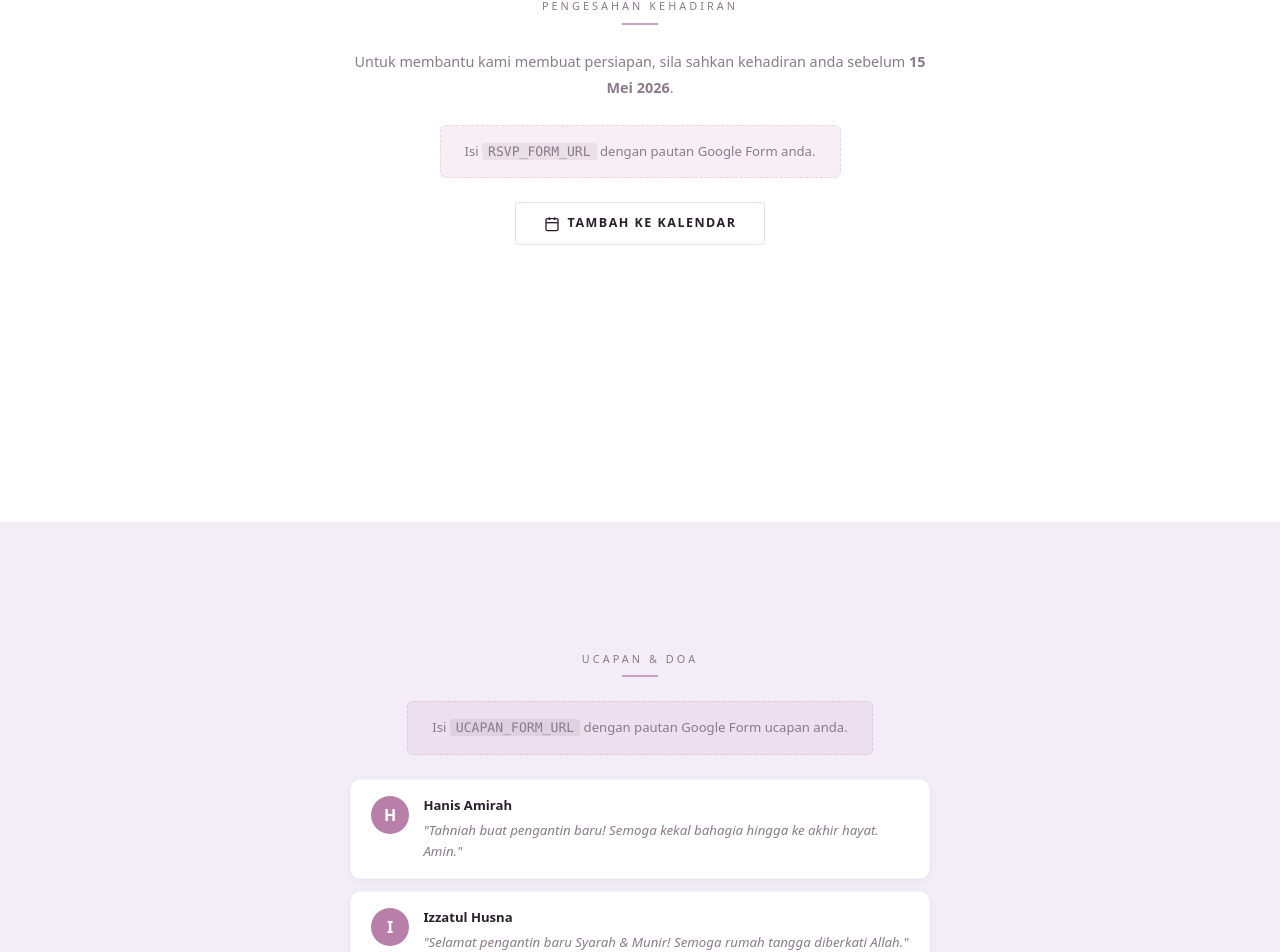
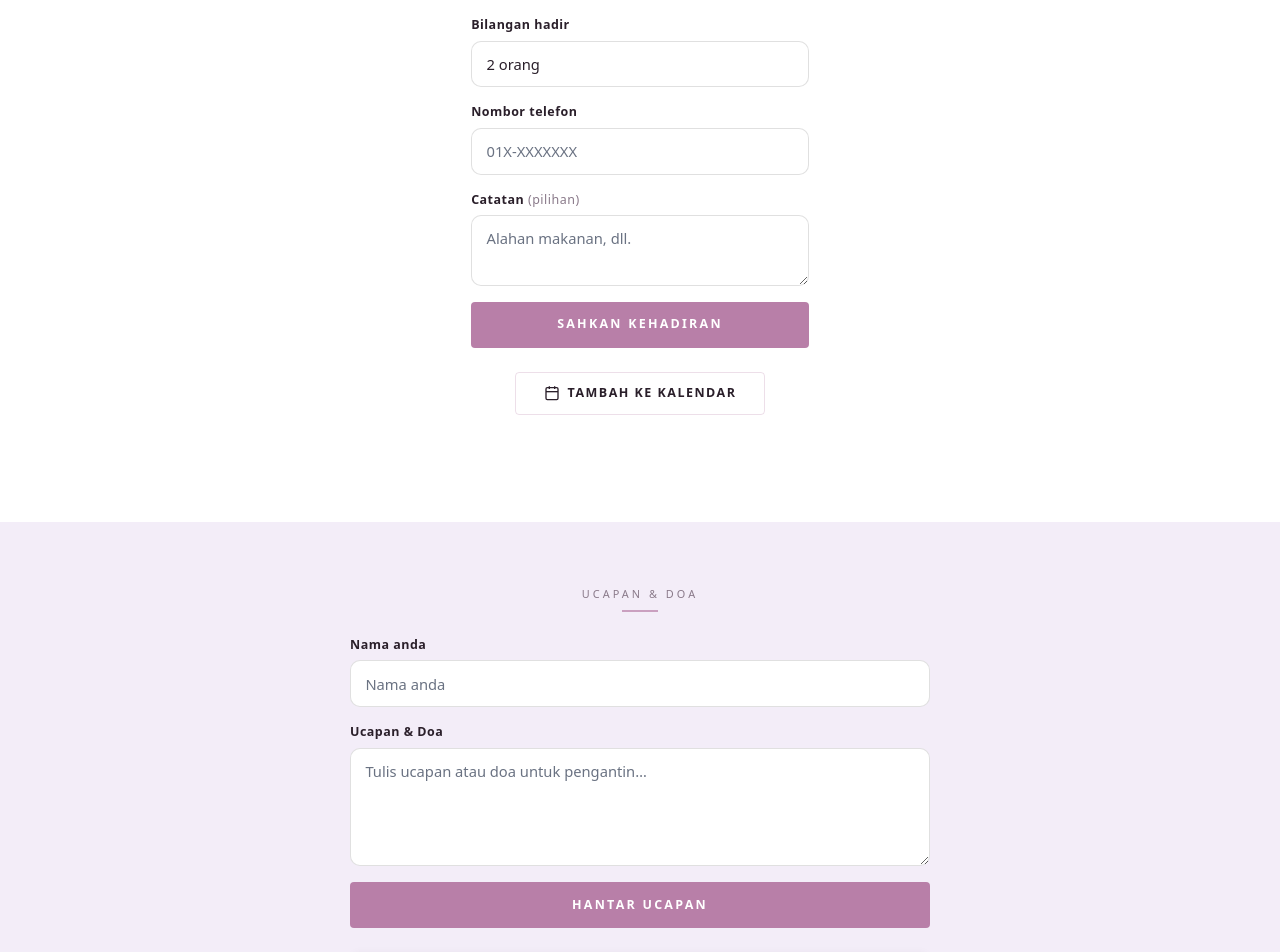
Before and after one commit to muhammedmunir/welding-project, a SvelteKit app: page /perempuan in a window 1280 px wide. Shown: the part 3696-4648 px from the top of the page. Built offline with nearby package versions, Linux system fonts and the light colour scheme; a web font is replaced by a local one.

Commit message:
update map and form

```diff
--- a/src/routes/lelaki/+page.svelte
+++ b/src/routes/lelaki/+page.svelte
@@ -10,9 +10,9 @@
 	const ev = wedding.events.lelaki;
 
 	// ─── ISI MAKLUMAT INI ────────────────────────────────────────
-	const RSVP_FORM_URL   = '';  // Pautan Google Form RSVP anda
-	const UCAPAN_FORM_URL = '';  // Pautan Google Form Ucapan anda
-	const MAP_EMBED_URL   = '';  // Pautan embed Google Maps
+	const RSVP_FORM_URL   = 'https://forms.gle/49E3MWMCRHPfbyie6';
+	const UCAPAN_FORM_URL = 'https://forms.gle/bQTKA5Ax5A6bUJpx7';
+	const MAP_EMBED_URL   = 'https://www.google.com/maps/embed?pb=!1m17!1m12!1m3!1d3966.8789885865967!2d102.283512!3d6.1469510000000005!2m3!1f0!2f0!3f0!3m2!1i1024!2i768!4f13.1!3m2!1m1!2zNsKwMDgnNDkuMCJOIDEwMsKwMTcnMDAuNiJF!5e0!3m2!1sen!2smy!4v1772928415085!5m2!1sen!2smy';
 	// ─────────────────────────────────────────────────────────────
 
 	// Sample ucapan — ganti dengan data dari Google Sheets selepas majlis
@@ -50,6 +50,48 @@
 	function waLink(phone: string) {
 		return `https://wa.me/6${phone.replace(/[-\s]/g,'').replace(/^0/,'')}`;
 	}
+
+	// ─── Custom Forms → Google Sheets ────────────────────────────
+	const SCRIPT_URL = 'https://script.google.com/macros/s/AKfycbyLK9TMtqKnaG0MbkKFv43-aTO8uynzvYS4micTlo48Hn08mxIcPyQ2jser-RbQGBS2/exec';
+
+	let rsvp = $state({ nama: '', bil: '2', telefon: '', catatan: '' });
+	let rsvpStatus = $state<'idle'|'loading'|'ok'|'err'>('idle');
+
+	async function submitRsvp(e: Event) {
+		e.preventDefault();
+		rsvpStatus = 'loading';
+		try {
+			await fetch(SCRIPT_URL, {
+				method: 'POST',
+				mode: 'no-cors',
+				body: new URLSearchParams({ jenis: 'RSVP - Lelaki', ...rsvp })
+			});
+			rsvpStatus = 'ok';
+			rsvp = { nama: '', bil: '2', telefon: '', catatan: '' };
+		} catch {
+			rsvpStatus = 'err';
+		}
+	}
+
+	let ucapanForm = $state({ nama: '', ucapan: '' });
+	let ucapanStatus = $state<'idle'|'loading'|'ok'|'err'>('idle');
+
+	async function submitUcapan(e: Event) {
+		e.preventDefault();
+		ucapanStatus = 'loading';
+		try {
+			await fetch(SCRIPT_URL, {
+				method: 'POST',
+				mode: 'no-cors',
+				body: new URLSearchParams({ jenis: 'Ucapan - Lelaki', ...ucapanForm })
+			});
+			ucapanStatus = 'ok';
+			ucapanForm = { nama: '', ucapan: '' };
+		} catch {
+			ucapanStatus = 'err';
+		}
+	}
+	// ─────────────────────────────────────────────────────────────
 </script>
 
 <svelte:head>
@@ -296,14 +338,39 @@
 				Untuk membantu kami membuat persiapan, sila sahkan kehadiran anda sebelum <strong>20 Mei 2026</strong>.
 			</p>
 
-			{#if RSVP_FORM_URL}
-				<a href={RSVP_FORM_URL} target="_blank" rel="noopener noreferrer" class="btn-primary">
-					Sahkan Kehadiran Saya
-				</a>
+			{#if rsvpStatus === 'ok'}
+				<div class="form-success">
+					<p>✓ Terima kasih! Kehadiran anda telah direkodkan.</p>
+				</div>
 			{:else}
-				<div class="form-hint">
-					<p>Isi <code>RSVP_FORM_URL</code> dengan pautan Google Form anda.</p>
-				</div>
+				<form class="custom-form" onsubmit={submitRsvp}>
+					<div class="field">
+						<label for="rsvp-nama">Nama penuh</label>
+						<input id="rsvp-nama" type="text" bind:value={rsvp.nama} placeholder="Nama anda" required />
+					</div>
+					<div class="field">
+						<label for="rsvp-bil">Bilangan hadir</label>
+						<select id="rsvp-bil" bind:value={rsvp.bil}>
+							{#each ['1','2','3','4','5','6','7','8','9','10'] as n}
+								<option value={n}>{n} orang</option>
+							{/each}
+						</select>
+					</div>
+					<div class="field">
+						<label for="rsvp-tel">Nombor telefon</label>
+						<input id="rsvp-tel" type="tel" bind:value={rsvp.telefon} placeholder="01X-XXXXXXX" />
+					</div>
+					<div class="field">
+						<label for="rsvp-catatan">Catatan <span class="optional">(pilihan)</span></label>
+						<textarea id="rsvp-catatan" bind:value={rsvp.catatan} rows="2" placeholder="Alahan makanan, dll."></textarea>
+					</div>
+					{#if rsvpStatus === 'err'}
+						<p class="form-error">Ralat berlaku. Cuba semula.</p>
+					{/if}
+					<button type="submit" class="btn-primary" disabled={rsvpStatus === 'loading'}>
+						{rsvpStatus === 'loading' ? 'Menghantar…' : 'Sahkan Kehadiran'}
+					</button>
+				</form>
 			{/if}
 
 			<button onclick={downloadIcs} class="btn-ghost">
@@ -319,14 +386,27 @@
 			<p class="section-tag" id="ucapan-title">Ucapan &amp; Doa</p>
 			<div class="section-rule" aria-hidden="true"></div>
 
-			{#if UCAPAN_FORM_URL}
-				<a href={UCAPAN_FORM_URL} target="_blank" rel="noopener noreferrer" class="btn-primary">
-					Tulis Ucapan &amp; Doa
-				</a>
+			{#if ucapanStatus === 'ok'}
+				<div class="form-success">
+					<p>✓ Ucapan anda telah dihantar. Terima kasih!</p>
+				</div>
 			{:else}
-				<div class="form-hint">
-					<p>Isi <code>UCAPAN_FORM_URL</code> dengan pautan Google Form ucapan anda.</p>
-				</div>
+				<form class="custom-form" onsubmit={submitUcapan}>
+					<div class="field">
+						<label for="ucapan-nama">Nama anda</label>
+						<input id="ucapan-nama" type="text" bind:value={ucapanForm.nama} placeholder="Nama anda" required />
+					</div>
+					<div class="field">
+						<label for="ucapan-msg">Ucapan &amp; Doa</label>
+						<textarea id="ucapan-msg" bind:value={ucapanForm.ucapan} rows="4" placeholder="Tulis ucapan atau doa untuk pengantin…" required></textarea>
+					</div>
+					{#if ucapanStatus === 'err'}
+						<p class="form-error">Ralat berlaku. Cuba semula.</p>
+					{/if}
+					<button type="submit" class="btn-primary" disabled={ucapanStatus === 'loading'}>
+						{ucapanStatus === 'loading' ? 'Menghantar…' : 'Hantar Ucapan'}
+					</button>
+				</form>
 			{/if}
 
 			<!-- Paparan ucapan tetamu -->
@@ -965,6 +1045,73 @@
 		border-radius: 3px;
 	}
 
+	/* ── Custom Form ── */
+	.custom-form {
+		width: 100%;
+		display: flex;
+		flex-direction: column;
+		gap: 1rem;
+		text-align: left;
+	}
+
+	.field {
+		display: flex;
+		flex-direction: column;
+		gap: 0.35rem;
+	}
+
+	.field label {
+		font-size: 0.78rem;
+		font-weight: 600;
+		color: var(--text);
+		letter-spacing: 0.04em;
+	}
+
+	.optional {
+		font-weight: 400;
+		color: var(--muted);
+	}
+
+	.field input,
+	.field select,
+	.field textarea {
+		width: 100%;
+		padding: 0.65rem 0.9rem;
+		border: 1.5px solid rgba(0,0,0,0.12);
+		border-radius: 10px;
+		font-size: 0.92rem;
+		font-family: var(--font-lato);
+		color: var(--text);
+		background: #fff;
+		transition: border-color 0.2s;
+		outline: none;
+		box-sizing: border-box;
+	}
+
+	.field input:focus,
+	.field select:focus,
+	.field textarea:focus {
+		border-color: var(--p);
+	}
+
+	.field textarea { resize: vertical; }
+
+	.form-success {
+		background: #edf7ed;
+		border: 1px solid #b7dfb8;
+		border-radius: 10px;
+		padding: 1rem 1.2rem;
+		color: #2d6a2f;
+		font-size: 0.9rem;
+		text-align: center;
+	}
+
+	.form-error {
+		font-size: 0.8rem;
+		color: #c0392b;
+		margin: 0;
+	}
+
 	/* ── Ucapan ── */
 	.ucapan-grid {
 		display: flex;
--- a/src/routes/perempuan/+page.svelte
+++ b/src/routes/perempuan/+page.svelte
@@ -10,9 +10,9 @@
 	const ev = wedding.events.perempuan;
 
 	// ─── ISI MAKLUMAT INI ────────────────────────────────────────
-	const RSVP_FORM_URL   = '';  // Pautan Google Form RSVP anda
-	const UCAPAN_FORM_URL = '';  // Pautan Google Form Ucapan anda
-	const MAP_EMBED_URL   = '';  // Pautan embed Google Maps
+	const RSVP_FORM_URL   = 'https://forms.gle/1GLBcBGsTWnwM1t88';
+	const UCAPAN_FORM_URL = 'https://forms.gle/xzHER6pTgHKCUDKdA';
+	const MAP_EMBED_URL   = 'https://www.google.com/maps/embed?pb=!1m18!1m12!1m3!1d3967.056380320236!2d102.24015159999999!3d6.1231146999999995!2m3!1f0!2f0!3f0!3m2!1i1024!2i768!4f13.1!3m3!1m2!1s0x31b6afc47ea539c9%3A0x10827cb0596fc3a0!2sJubli%20Perak%20Hall!5e0!3m2!1sen!2smy!4v1772927876941!5m2!1sen!2smy';
 	// ─────────────────────────────────────────────────────────────
 
 	// Sample ucapan — ganti dengan data dari Google Sheets selepas majlis
@@ -50,6 +50,48 @@
 	function waLink(phone: string) {
 		return `https://wa.me/6${phone.replace(/[-\s]/g,'').replace(/^0/,'')}`;
 	}
+
+	// ─── Custom Forms → Google Sheets ────────────────────────────
+	const SCRIPT_URL = 'https://script.google.com/macros/s/AKfycbyLK9TMtqKnaG0MbkKFv43-aTO8uynzvYS4micTlo48Hn08mxIcPyQ2jser-RbQGBS2/exec';
+
+	let rsvp = $state({ nama: '', bil: '2', telefon: '', catatan: '' });
+	let rsvpStatus = $state<'idle'|'loading'|'ok'|'err'>('idle');
+
+	async function submitRsvp(e: Event) {
+		e.preventDefault();
+		rsvpStatus = 'loading';
+		try {
+			await fetch(SCRIPT_URL, {
+				method: 'POST',
+				mode: 'no-cors',
+				body: new URLSearchParams({ jenis: 'RSVP - Perempuan', ...rsvp })
+			});
+			rsvpStatus = 'ok';
+			rsvp = { nama: '', bil: '2', telefon: '', catatan: '' };
+		} catch {
+			rsvpStatus = 'err';
+		}
+	}
+
+	let ucapanForm = $state({ nama: '', ucapan: '' });
+	let ucapanStatus = $state<'idle'|'loading'|'ok'|'err'>('idle');
+
+	async function submitUcapan(e: Event) {
+		e.preventDefault();
+		ucapanStatus = 'loading';
+		try {
+			await fetch(SCRIPT_URL, {
+				method: 'POST',
+				mode: 'no-cors',
+				body: new URLSearchParams({ jenis: 'Ucapan - Perempuan', ...ucapanForm })
+			});
+			ucapanStatus = 'ok';
+			ucapanForm = { nama: '', ucapan: '' };
+		} catch {
+			ucapanStatus = 'err';
+		}
+	}
+	// ─────────────────────────────────────────────────────────────
 </script>
 
 <svelte:head>
@@ -279,17 +321,42 @@
 			<div class="section-rule" aria-hidden="true"></div>
 
 			<p class="body-text">
-				Untuk membantu kami membuat persiapan, sila sahkan kehadiran anda sebelum <strong>15 Mei 2026</strong>.
+				Sila sahkan kehadiran anda sebelum <strong>15 Mei 2026</strong>.
 			</p>
 
-			{#if RSVP_FORM_URL}
-				<a href={RSVP_FORM_URL} target="_blank" rel="noopener noreferrer" class="btn-primary">
-					Sahkan Kehadiran Saya
-				</a>
+			{#if rsvpStatus === 'ok'}
+				<div class="form-success">
+					<p>✓ Terima kasih! Kehadiran anda telah direkodkan.</p>
+				</div>
 			{:else}
-				<div class="form-hint">
-					<p>Isi <code>RSVP_FORM_URL</code> dengan pautan Google Form anda.</p>
-				</div>
+				<form class="custom-form" onsubmit={submitRsvp}>
+					<div class="field">
+						<label for="rsvp-nama">Nama penuh</label>
+						<input id="rsvp-nama" type="text" bind:value={rsvp.nama} placeholder="Nama anda" required />
+					</div>
+					<div class="field">
+						<label for="rsvp-bil">Bilangan hadir</label>
+						<select id="rsvp-bil" bind:value={rsvp.bil}>
+							{#each ['1','2','3','4','5','6','7','8','9','10'] as n}
+								<option value={n}>{n} orang</option>
+							{/each}
+						</select>
+					</div>
+					<div class="field">
+						<label for="rsvp-tel">Nombor telefon</label>
+						<input id="rsvp-tel" type="tel" bind:value={rsvp.telefon} placeholder="01X-XXXXXXX" />
+					</div>
+					<div class="field">
+						<label for="rsvp-catatan">Catatan <span class="optional">(pilihan)</span></label>
+						<textarea id="rsvp-catatan" bind:value={rsvp.catatan} rows="2" placeholder="Alahan makanan, dll."></textarea>
+					</div>
+					{#if rsvpStatus === 'err'}
+						<p class="form-error">Ralat berlaku. Cuba semula.</p>
+					{/if}
+					<button type="submit" class="btn-primary" disabled={rsvpStatus === 'loading'}>
+						{rsvpStatus === 'loading' ? 'Menghantar…' : 'Sahkan Kehadiran'}
+					</button>
+				</form>
 			{/if}
 
 			<button onclick={downloadIcs} class="btn-ghost">
@@ -305,14 +372,27 @@
 			<p class="section-tag" id="ucapan-title">Ucapan &amp; Doa</p>
 			<div class="section-rule" aria-hidden="true"></div>
 
-			{#if UCAPAN_FORM_URL}
-				<a href={UCAPAN_FORM_URL} target="_blank" rel="noopener noreferrer" class="btn-primary">
-					Tulis Ucapan &amp; Doa
-				</a>
+			{#if ucapanStatus === 'ok'}
+				<div class="form-success">
+					<p>✓ Ucapan anda telah dihantar. Terima kasih!</p>
+				</div>
 			{:else}
-				<div class="form-hint">
-					<p>Isi <code>UCAPAN_FORM_URL</code> dengan pautan Google Form ucapan anda.</p>
-				</div>
+				<form class="custom-form" onsubmit={submitUcapan}>
+					<div class="field">
+						<label for="ucapan-nama">Nama anda</label>
+						<input id="ucapan-nama" type="text" bind:value={ucapanForm.nama} placeholder="Nama anda" required />
+					</div>
+					<div class="field">
+						<label for="ucapan-msg">Ucapan &amp; Doa</label>
+						<textarea id="ucapan-msg" bind:value={ucapanForm.ucapan} rows="4" placeholder="Tulis ucapan atau doa untuk pengantin…" required></textarea>
+					</div>
+					{#if ucapanStatus === 'err'}
+						<p class="form-error">Ralat berlaku. Cuba semula.</p>
+					{/if}
+					<button type="submit" class="btn-primary" disabled={ucapanStatus === 'loading'}>
+						{ucapanStatus === 'loading' ? 'Menghantar…' : 'Hantar Ucapan'}
+					</button>
+				</form>
 			{/if}
 
 			<!-- Paparan ucapan tetamu -->
@@ -930,6 +1010,73 @@
 		border-radius: 3px;
 	}
 
+	/* ── Custom Form ── */
+	.custom-form {
+		width: 100%;
+		display: flex;
+		flex-direction: column;
+		gap: 1rem;
+		text-align: left;
+	}
+
+	.field {
+		display: flex;
+		flex-direction: column;
+		gap: 0.35rem;
+	}
+
+	.field label {
+		font-size: 0.78rem;
+		font-weight: 600;
+		color: var(--text);
+		letter-spacing: 0.04em;
+	}
+
+	.optional {
+		font-weight: 400;
+		color: var(--muted);
+	}
+
+	.field input,
+	.field select,
+	.field textarea {
+		width: 100%;
+		padding: 0.65rem 0.9rem;
+		border: 1.5px solid rgba(0,0,0,0.12);
+		border-radius: 10px;
+		font-size: 0.92rem;
+		font-family: var(--font-lato);
+		color: var(--text);
+		background: #fff;
+		transition: border-color 0.2s;
+		outline: none;
+		box-sizing: border-box;
+	}
+
+	.field input:focus,
+	.field select:focus,
+	.field textarea:focus {
+		border-color: var(--p);
+	}
+
+	.field textarea { resize: vertical; }
+
+	.form-success {
+		background: #edf7ed;
+		border: 1px solid #b7dfb8;
+		border-radius: 10px;
+		padding: 1rem 1.2rem;
+		color: #2d6a2f;
+		font-size: 0.9rem;
+		text-align: center;
+	}
+
+	.form-error {
+		font-size: 0.8rem;
+		color: #c0392b;
+		margin: 0;
+	}
+
 	/* ── Ucapan ── */
 	.ucapan-grid {
 		display: flex;
```
